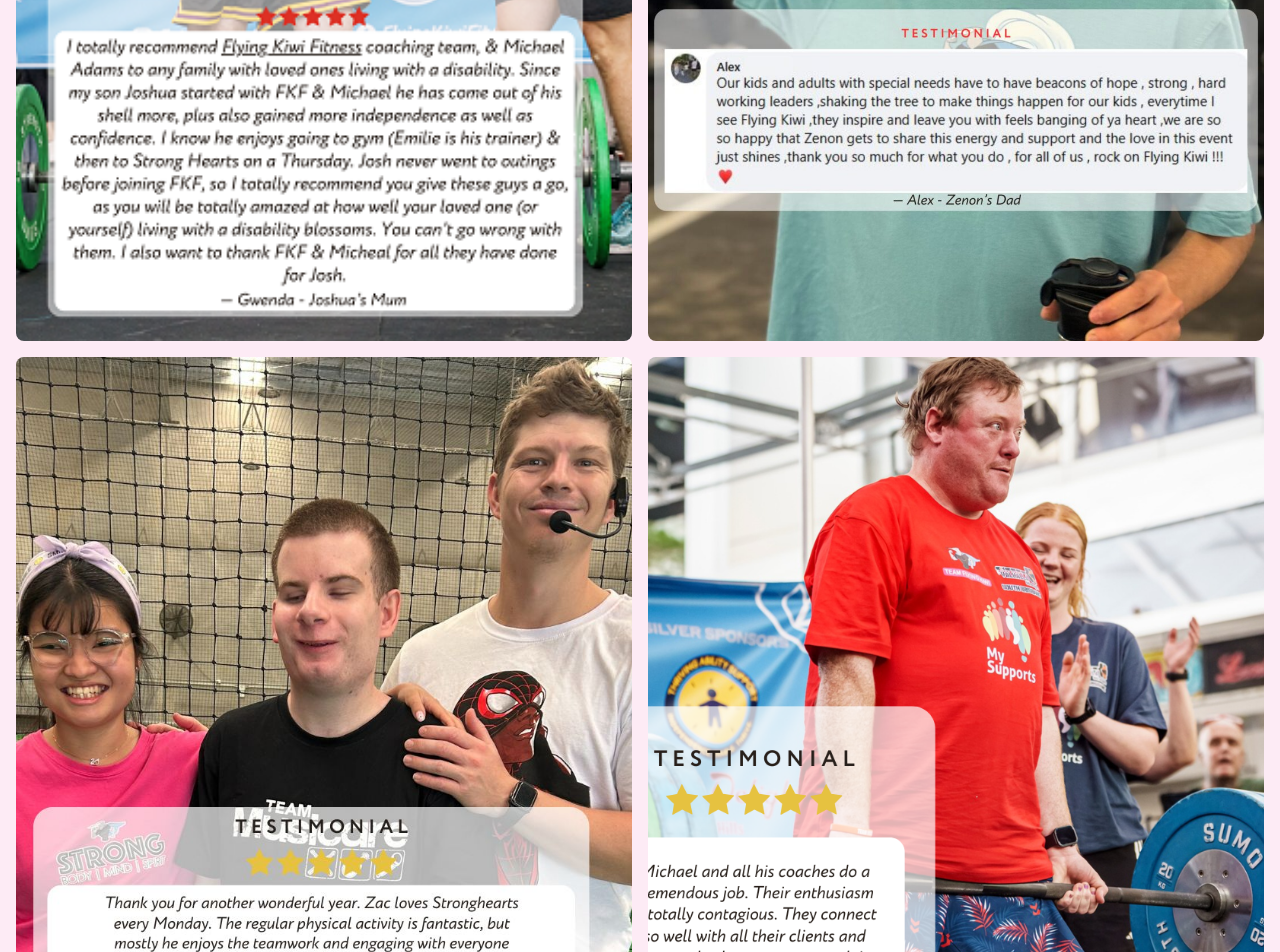
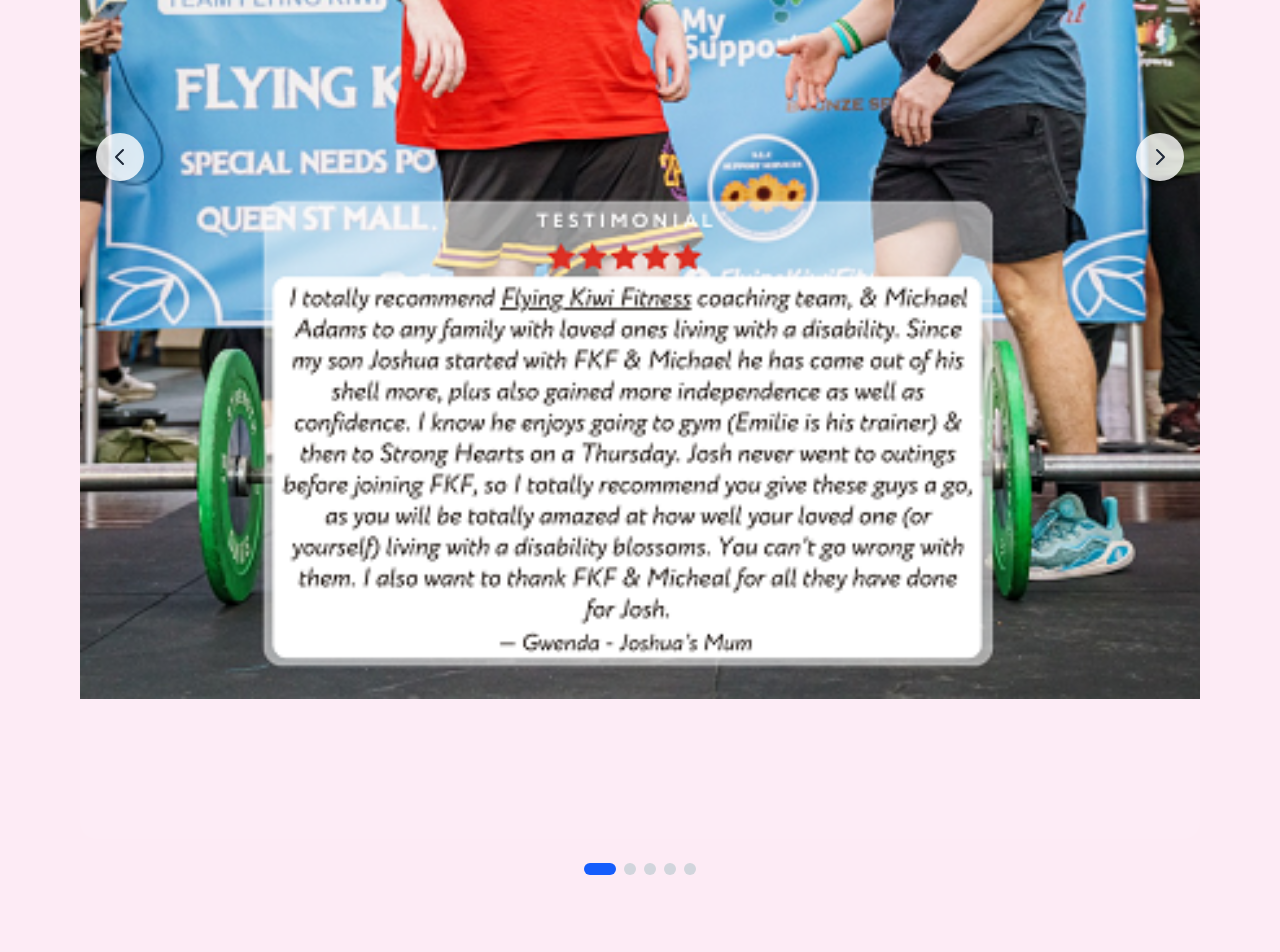
Before and after one commit to macworldgithub/flying-kiwi, a Next.js app: page /StrongHeartsProgram in a window 1280 px wide. Shown: the part 9540-10492 px from the top of the page. Built offline with nearby package versions, Linux system fonts and the light colour scheme.

Commit message:
testimonial section fixed

```diff
--- a/src/app/StrongHeartsProgram/page.tsx
+++ b/src/app/StrongHeartsProgram/page.tsx
@@ -1,8 +1,28 @@
 "use client";
-import React from "react";
+import React, { useState } from "react";
 import Image from "next/image";
 import Link from "next/link";
 const StrongHeartsProgram = () => {
+  const [currentSlide, setCurrentSlide] = useState(0);
+
+  const testimonials = [
+    { id: 11, image: "/images/strong/strong11.png" },
+    { id: 12, image: "/images/strong/strong12.jpg" },
+    { id: 13, image: "/images/strong/strong13.jpg" },
+    { id: 14, image: "/images/strong/strong14.png" },
+    { id: 15, image: "/images/strong/strong15.png" },
+  ];
+
+  const nextSlide = () => {
+    setCurrentSlide((prev) => (prev + 1) % testimonials.length);
+  };
+
+  const prevSlide = () => {
+    setCurrentSlide(
+      (prev) => (prev - 1 + testimonials.length) % testimonials.length,
+    );
+  };
+
   return (
     <div className="min-h-screen" style={{ backgroundColor: "#FDEBF5" }}>
       {/* Hero Section */}
@@ -308,55 +328,90 @@
         </div>
       </div>
       {/* Testimonials Section */}
-      <div className="max-w-4xl mx-auto px-4 py-12">
-        <div className="text-center">
+      <div className="max-w-6xl mx-auto px-4 py-12 pb-20">
+        <div className="text-center mb-12">
           <h2 className="text-3xl md:text-4xl font-bold text-white mb-8 bg-gradient-to-r from-blue-300 to-cyan-300 bg-clip-text text-transparent">
             Testimonials for Flying Kiwi
           </h2>
         </div>
-      </div>
-      {/* Remaining Images 11-15 */}
-      <div className="max-w-7xl mx-auto px-4 py-12 pb-20">
-        <div className="grid grid-cols-1 md:grid-cols-2 lg:grid-cols-2 gap-4">
-          <div className="relative aspect-[3/4] rounded-lg overflow-hidden bg-white/5">
+
+        {/* Testimonial Slider */}
+        <div className="relative">
+          <div className="overflow-hidden rounded-2xl">
+            <div
+              className="flex transition-transform duration-500 ease-in-out"
+              style={{ transform: `translateX(-${currentSlide * 100}%)` }}
+            >
+              {testimonials.map((testimonial, index) => (
+                <div key={index} className="w-full flex-shrink-0">
+                  <div className="relative aspect-[4/5] rounded-2xl overflow-hidden bg-white/5">
                     <Image
-              src="/images/strong/strong11.png"
-              alt="Strong Hearts Program 11"
+                      src={testimonial.image}
+                      alt={`Strong Hearts Program ${testimonial.id}`}
                       fill
-              className="object-cover"
+                      className="object-contain"
                     />
                   </div>
-          <div className="relative aspect-[3/4] rounded-lg overflow-hidden bg-white/5">
-            <Image
-              src="/images/strong/strong12.jpg"
-              alt="Strong Hearts Program 12"
-              fill
-              className="object-cover"
+                </div>
+              ))}
+            </div>
+          </div>
+
+          {/* Slider Controls */}
+          <button
+            onClick={prevSlide}
+            className="absolute left-4 top-1/2 -translate-y-1/2 bg-white/80 hover:bg-white text-gray-800 p-3 rounded-full shadow-lg transition-all hover:scale-110"
+            aria-label="Previous testimonial"
+          >
+            <svg
+              className="w-6 h-6"
+              fill="none"
+              viewBox="0 0 24 24"
+              stroke="currentColor"
+            >
+              <path
+                strokeLinecap="round"
+                strokeLinejoin="round"
+                strokeWidth={2}
+                d="M15 19l-7-7 7-7"
               />
-          </div>
-          <div className="relative aspect-[3/4] rounded-lg overflow-hidden bg-white/5">
-            <Image
-              src="/images/strong/strong13.jpg"
-              alt="Strong Hearts Program 13"
-              fill
-              className="object-cover"
+            </svg>
+          </button>
+
+          <button
+            onClick={nextSlide}
+            className="absolute right-4 top-1/2 -translate-y-1/2 bg-white/80 hover:bg-white text-gray-800 p-3 rounded-full shadow-lg transition-all hover:scale-110"
+            aria-label="Next testimonial"
+          >
+            <svg
+              className="w-6 h-6"
+              fill="none"
+              viewBox="0 0 24 24"
+              stroke="currentColor"
+            >
+              <path
+                strokeLinecap="round"
+                strokeLinejoin="round"
+                strokeWidth={2}
+                d="M9 5l7 7-7 7"
               />
-          </div>
-          <div className="relative aspect-[3/4] rounded-lg overflow-hidden bg-white/5">
-            <Image
-              src="/images/strong/strong14.png"
-              alt="Strong Hearts Program 14"
-              fill
-              className="object-cover"
+            </svg>
+          </button>
+
+          {/* Slider Indicators */}
+          <div className="flex justify-center mt-6 space-x-2">
+            {testimonials.map((_, index) => (
+              <button
+                key={index}
+                onClick={() => setCurrentSlide(index)}
+                className={`w-3 h-3 rounded-full transition-all ${
+                  currentSlide === index
+                    ? "bg-blue-600 w-8"
+                    : "bg-gray-300 hover:bg-gray-400"
+                }`}
+                aria-label={`Go to testimonial ${index + 1}`}
               />
-          </div>
-          <div className="relative aspect-[3/4] rounded-lg overflow-hidden bg-white/5">
-            <Image
-              src="/images/strong/strong15.png"
-              alt="Strong Hearts Program 15"
-              fill
-              className="object-cover"
-            />
+            ))}
           </div>
         </div>
       </div>
```
Lines whose indentation alone changed are shown as unchanged.
